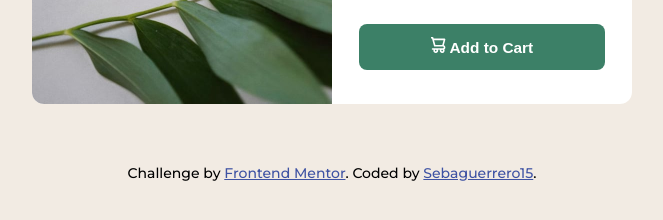
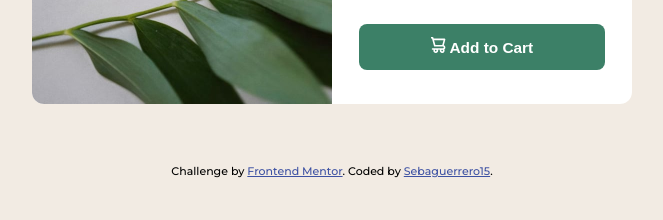
Before and after one commit to sebaguerrero15/frontendmentor-Product-preview-card-component, a plain HTML site: page index.html in a window 1280 px wide. Shown: the part 406-626 px from the top of the page, without its empty margins (308-971 px from the left). Drawn offline with Linux system fonts and the light colour scheme.

Commit message:
Update styles.css

```diff
--- a/styles.css
+++ b/styles.css
@@ -95,8 +95,8 @@ body{
 
 /*--------------------FOOTER------------------------------*/
 
-.attribution { f
-    ont-size: 11px; text-align: center;
+.attribution {
+    font-size: 11px; text-align: center;
 }
 .attribution a {
     color: hsl(228, 45%, 44%);
```
